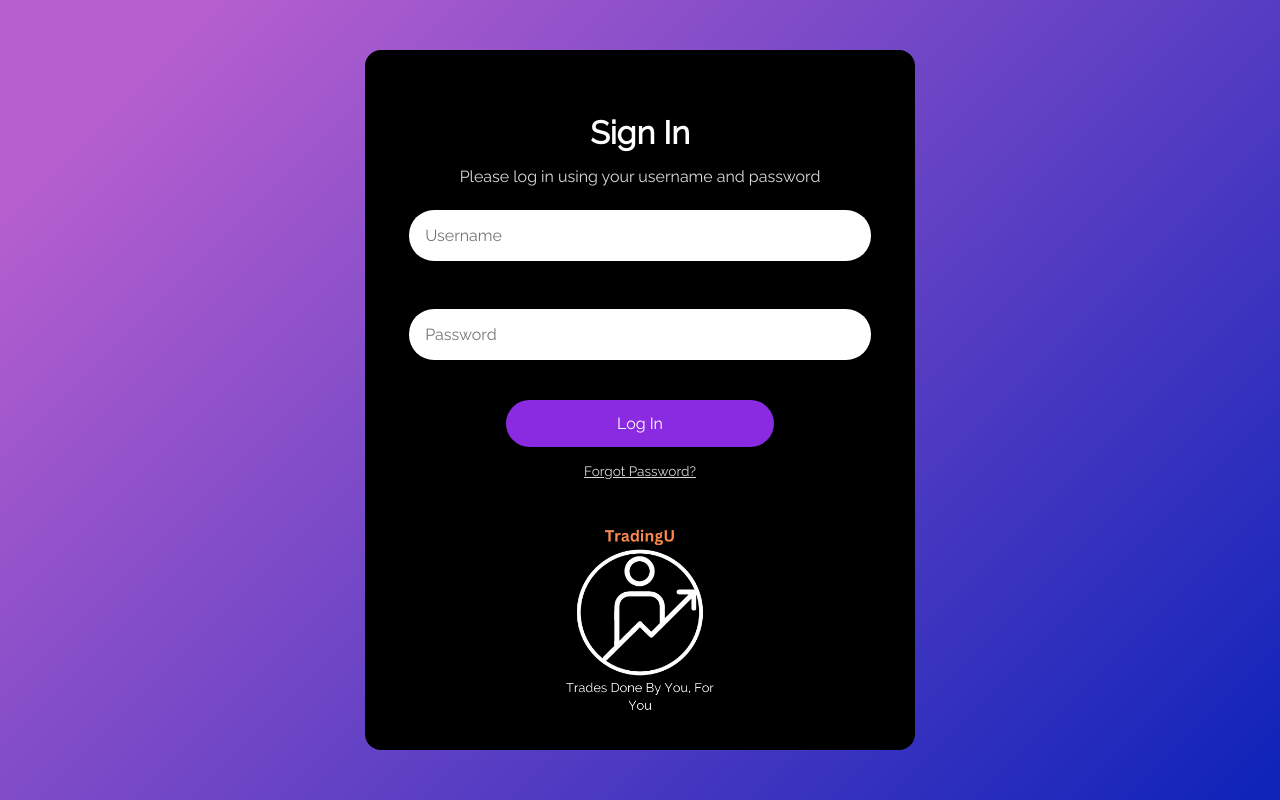
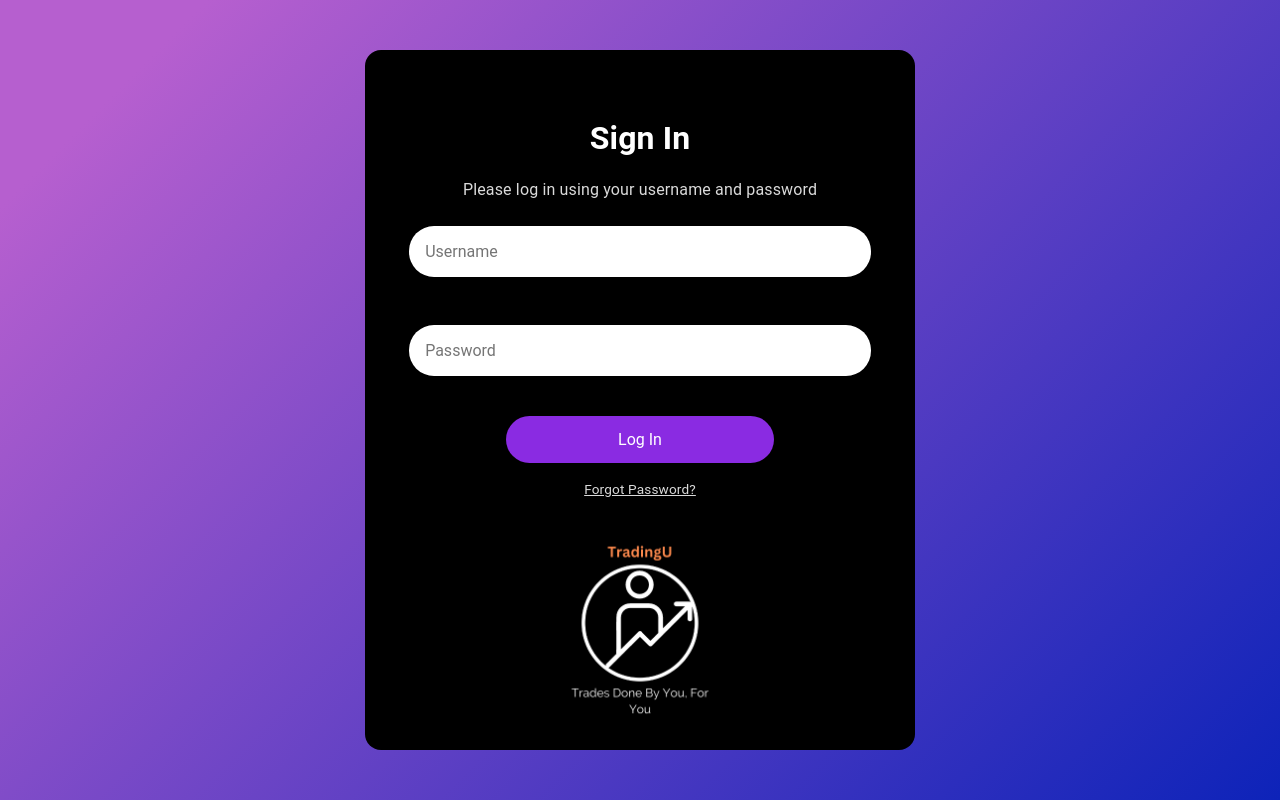
Before and after one commit to itstoomanymichaels/TradeJournal, a React (Create React App) app: page / in a window 1280 px wide. Built offline with nearby package versions, Linux system fonts and the light colour scheme.

Commit message:
Edited scrollbar and other style changes, imported BrowserRouter in index.js

```diff
--- a/src/App.js
+++ b/src/App.js
@@ -1,10 +1,21 @@
 import './App.css';
 import LoginForm from './Components/Login/LoginForm/LoginForm';
+import { ColorModeContext, themeSettings, useMode } from './theme';
+import { CssBaseline, ThemeProvider } from '@mui/material';
 
 function App() {
+  const [theme, colorMode] = useMode();
+
   return (
-    <LoginForm />
-  );
+    <ColorModeContext.Provider value={colorMode}>
+      <ThemeProvider theme={theme}>
+        <CssBaseline />
+        <div className='app'>
+          <LoginForm />
+          <main className='content'></main>
+        </div>
+      </ThemeProvider>
+  </ColorModeContext.Provider>)
 }
 
 export default App;
--- a/src/Components/Login/LoginForm/LoginForm.css
+++ b/src/Components/Login/LoginForm/LoginForm.css
@@ -73,7 +73,7 @@
 }
 
 .login_hook {
-    max-height: 55%;
-    max-width: 55%;
+    max-height: 51%;
+    max-width: 51%;
     object-fit: contain;
 }
--- a/src/index.css
+++ b/src/index.css
@@ -15,6 +15,28 @@ body {
   padding: 0;
   box-sizing: border-box;
 }
+
+.app {
+  display: flex;
+  position: relative;
+}
+
+::-webkit-scrollbar {
+  width: 10px;
+}
+
+::-webkit-scrollbar-track {
+  background: #e0e0e0;
+}
+
+::-webkit-scrollbar-thumb {
+  background: #888;
+}
+
+::-webkit-scrollbar-track:hover {
+  background: #555;
+}
+
 code {
   font-family: source-code-pro, Menlo, Monaco, Consolas, 'Courier New',
     monospace;
--- a/src/index.js
+++ b/src/index.js
@@ -2,10 +2,13 @@ import React from 'react';
 import ReactDOM from 'react-dom/client';
 import './index.css';
 import App from './App';
+import { BrowserRouter } from 'react-router-dom';
 
 const root = ReactDOM.createRoot(document.getElementById('root'));
 root.render(
   <React.StrictMode>
+    <BrowserRouter>
     <App />
+    </BrowserRouter>
   </React.StrictMode>
 );
```
